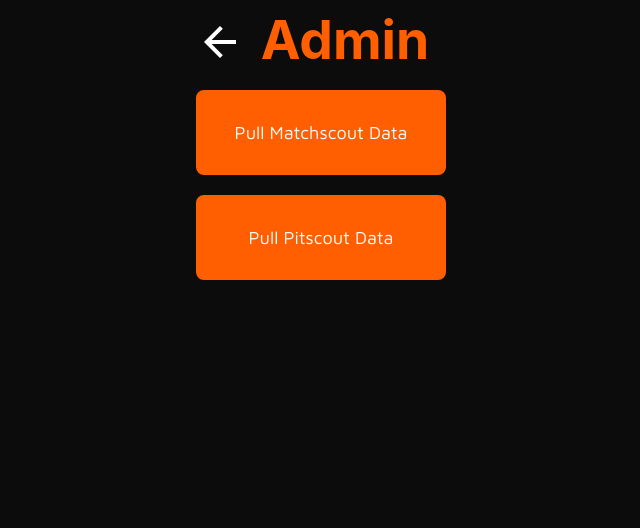
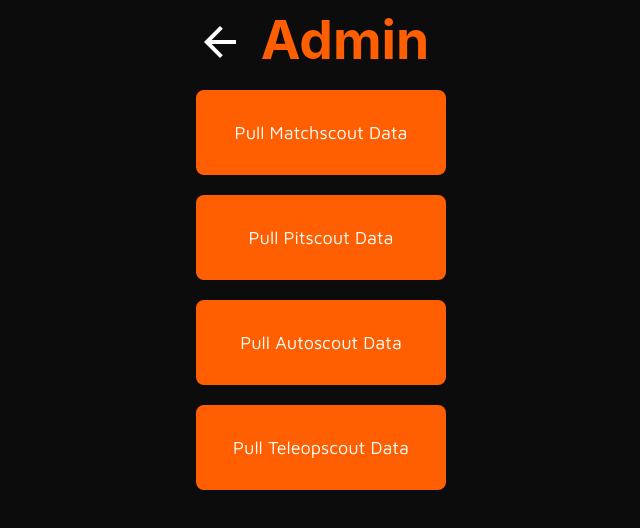
Before and after one commit to mortorqrobotics/morscout2024-frontend, a React (Vite) app: page /admin in a window 1280 px wide. Shown: the top 528 px of the page, without its empty margins (319-959 px from the left). Built offline with nearby package versions, Linux system fonts and the light colour scheme; no server answers; sample sign-in values are in the browser's storage.

Commit message:
i added auto/teleop data pull btns

```diff
--- a/src/pages/adminPage/adminPage.jsx
+++ b/src/pages/adminPage/adminPage.jsx
@@ -1,4 +1,3 @@
-// AdminPage.js
 import Header from "../../components/header/header";
 import { getScoutData } from "../../api/server"; // Adjust import path
 import { utils, writeFile } from "xlsx"; // Import specific functions from xlsx
@@ -65,6 +64,20 @@ const AdminPage = () => {
         >
           Pull Pitscout Data
         </button>
+        {/* Button to pull autoscout data */}
+        <button
+          className="admin-btn"
+          onClick={() => handlePullData("autoscout")}
+        >
+          Pull Autoscout Data
+        </button>
+        {/* Button to pull teleopscout data */}
+        <button
+          className="admin-btn"
+          onClick={() => handlePullData("teleopscout")}
+        >
+          Pull Teleopscout Data
+        </button>
       </div>
     </div>
   );
```
